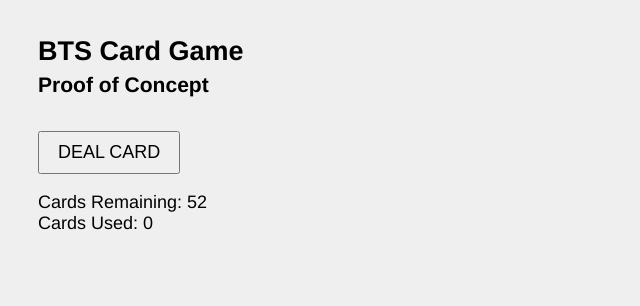
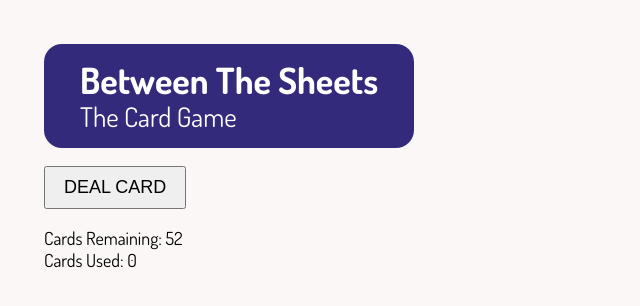
Before and after one commit to psnoonan/bts-cardgame, a Vue app: page / in a window 1280 px wide. Shown: the top 306 px of the page, without its empty margins (0-640 px from the left). Built offline with nearby package versions, Linux system fonts and the light colour scheme.

Commit message:
Add header component

```diff
--- a/public/index.html
+++ b/public/index.html
@@ -5,6 +5,7 @@
         <meta http-equiv="X-UA-Compatible" content="IE=edge" />
         <meta name="viewport" content="width=device-width,initial-scale=1.0" />
         <link rel="icon" href="<%= BASE_URL %>favicon.ico" />
+        <link href="https://fonts.googleapis.com/css2?family=Dosis:wght@400;700&display=swap" rel="stylesheet">
         <title><%= htmlWebpackPlugin.options.title %></title>
     </head>
     <body>
--- a/src/App.vue
+++ b/src/App.vue
@@ -6,9 +6,9 @@
 
 <style lang="scss">
 html {
-    padding: 30px;
+    padding: 2rem;
     font-size: 18px;
-    font-family: Helvetica, sans-serif;
-    background-color: #efefef;
+    font-family: Dosis, sans-serif;
+    background-color: #fbf7f6;
 }
 </style>
--- a/src/components/hand.vue
+++ b/src/components/hand.vue
@@ -57,4 +57,14 @@ export default {
 .third {
     grid-area: third;
 }
+
+.fade-down-enter-active,
+.fade-down-leave-active {
+    transition: all 250ms cubic-bezier(0.25, 0.8, 0.25, 1);
+}
+.fade-down-enter,
+.fade-down-leave-to {
+    opacity: 0;
+    transform: translateY(-25%);
+}
 </style>
--- /dev/null
+++ b/src/components/layout/header.vue
@@ -0,0 +1,39 @@
+<template>
+    <header>
+        <div class="title">
+            <h1>Between The Sheets</h1>
+            <h2>The Card Game</h2>
+        </div>
+    </header>
+</template>
+
+<script>
+export default {
+    name: 'LayoutHeader',
+};
+</script>
+
+<style lang="scss" scoped>
+header {
+    display: flex;
+    justify-content: space-between;
+    align-items: center;
+}
+.title {
+    padding: 1rem 2rem;
+    border-radius: 1rem;
+    background-color: #332a7c;
+    color: #fff;
+    h1,
+    h2 {
+        margin: 0;
+        line-height: 1;
+    }
+    h1 {
+        margin-bottom: 0.25rem;
+    }
+    h2 {
+        font-weight: 400;
+    }
+}
+</style>
--- a/src/views/Home.vue
+++ b/src/views/Home.vue
@@ -1,7 +1,6 @@
 <template>
     <div class="home">
-        <h2>BTS Card Game</h2>
-        <h3>Proof of Concept</h3>
+        <LayoutHeader />
 
         <Hand :hand="hand" />
 
@@ -36,11 +35,13 @@
 <script>
 import deckSeed from '@/helpers/deck-seed';
 
+import LayoutHeader from '@/components/layout/header';
 import Hand from '@/components/hand';
 
 export default {
     name: 'Home',
     components: {
+        LayoutHeader,
         Hand,
     },
     data() {
@@ -225,7 +226,7 @@ button {
 
 .fade-enter-active,
 .fade-leave-active {
-    transition: all 350ms ease-in-out;
+    transition: all 250ms cubic-bezier(0.25, 0.8, 0.25, 1);
 }
 .fade-enter,
 .fade-leave-to {
```
